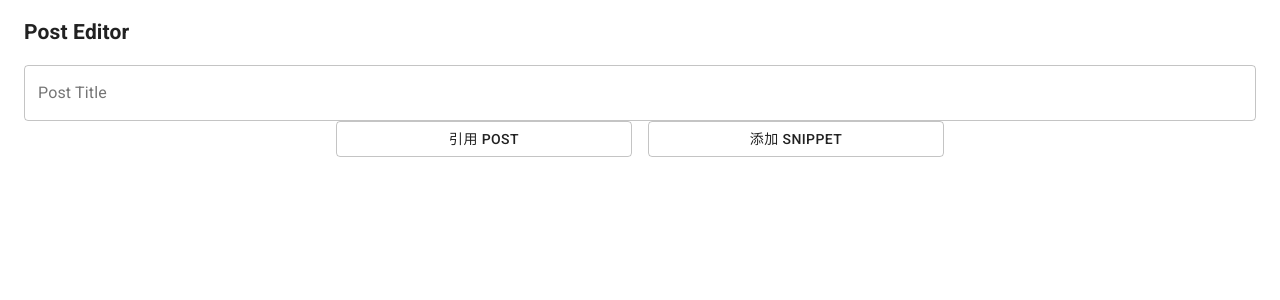
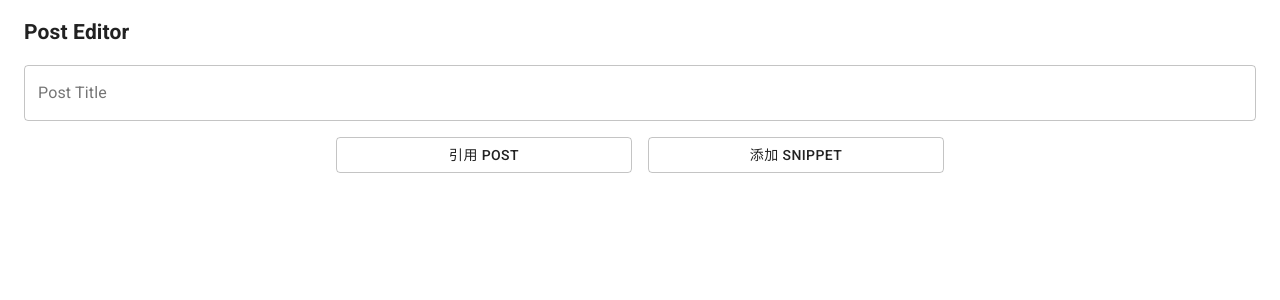
Before and after one commit to lightyears1998/snippet-flow, a Next.js app in the folder frontend/: page /post/editor in a window 1280 px wide. Shown: the top 300 px of the page. Built offline with nearby package versions, Linux system fonts and the light colour scheme.

Commit message:
feat(Editor): bring a snippet editor
It's nothing but empty component

```diff
--- a/frontend/apollo.config.js
+++ b/frontend/apollo.config.js
@@ -1,3 +1,5 @@
+// This config is required to use Apollo Codegen feature.
+
 module.exports = {
     client: {
         includes: [
--- a/frontend/src/pages/post/editor.tsx
+++ b/frontend/src/pages/post/editor.tsx
@@ -1,16 +1,27 @@
 import {
-  Grid, Button, Container, TextField
+  Grid, Button, Container, TextField, makeStyles, createStyles
 } from "@material-ui/core";
 import React from "react";
 
+const useStyles = makeStyles((theme) =>
+  createStyles({
+    row: {
+      paddingTop: theme.spacing(2),
+      paddingBottom: theme.spacing(2)
+    }
+  })
+);
+
 export const PostEditorPage = () => {
+  const classes = useStyles({});
+
   return (<>
     <Container>
       <h2>Post Editor</h2>
       <form noValidate autoComplete="off">
         <TextField id="post-title" label="Post Title" variant="outlined" fullWidth />
       </form>
-      <Grid container justify="center" spacing={2}>
+      <Grid className={classes.row} container justify="center" spacing={2}>
         <Grid item xs={3}><Button fullWidth variant="outlined">引用 Post</Button></Grid>
         <Grid item xs={3}><Button fullWidth variant="outlined">添加 Snippet</Button></Grid>
       </Grid>
```
Also changed, not shown: frontend/src/components/Snippet/SnippetEdior.tsx (added, +13 -0 lines).
